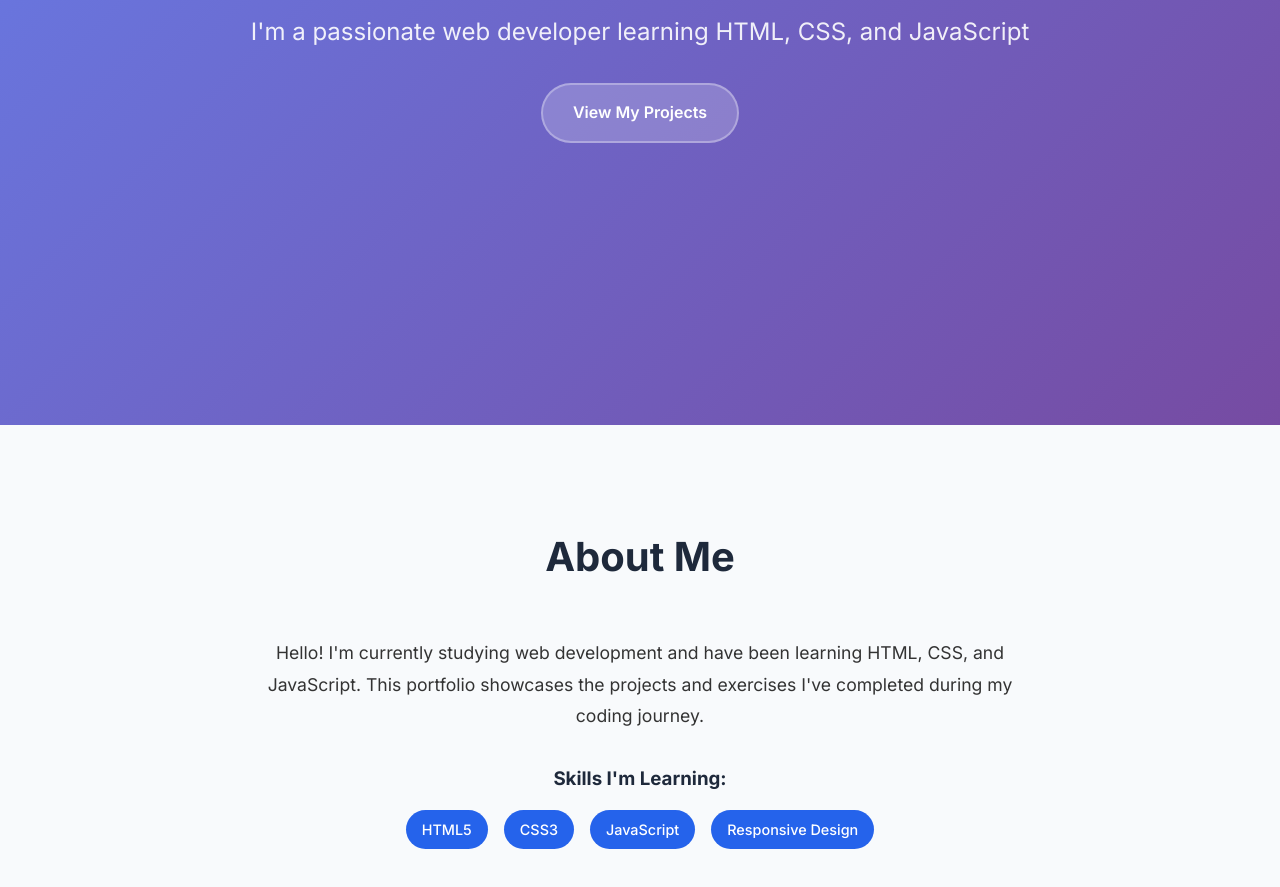
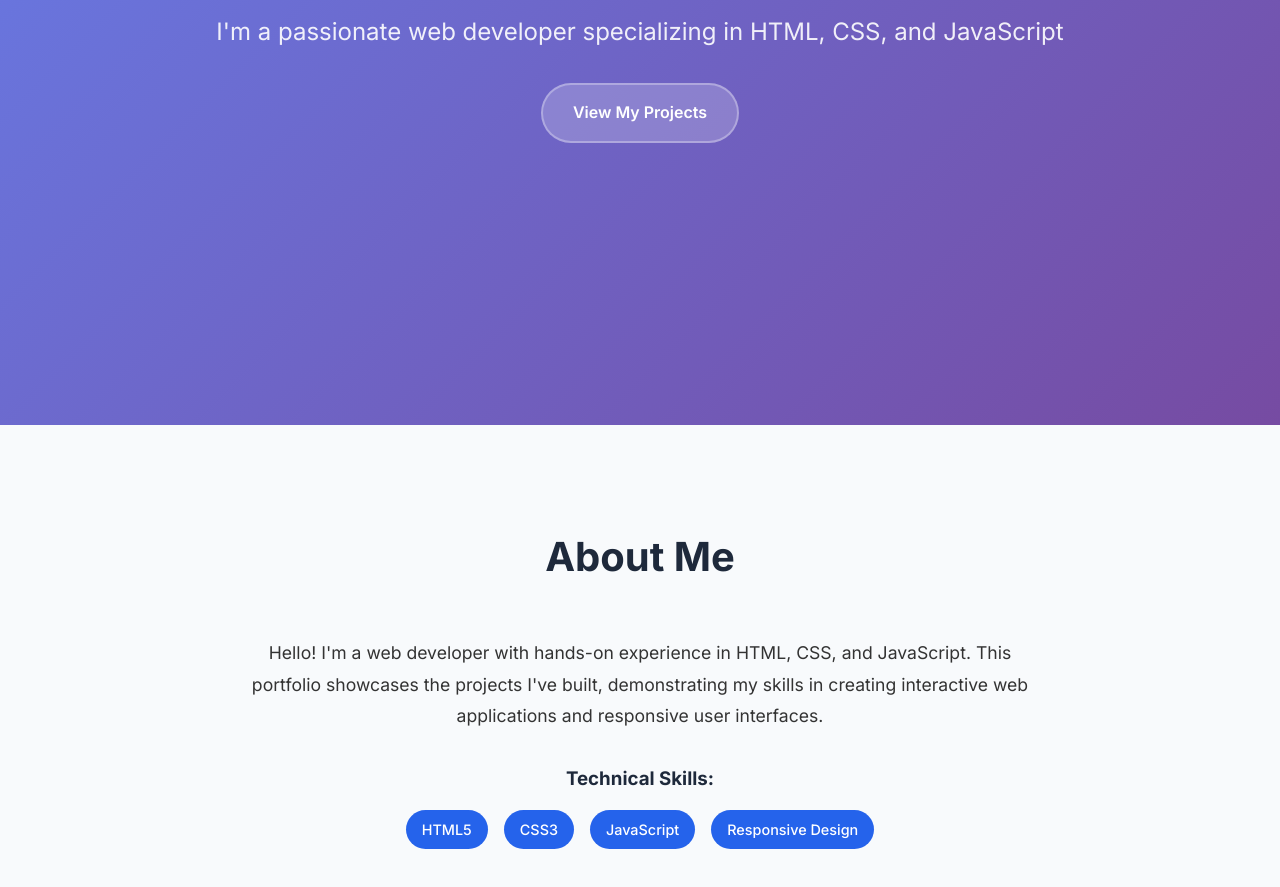
Before and after one commit to ArdensJournal/portfolio, a plain HTML site: page index.html in a window 1280 px wide. Shown: the part 375-1262 px from the top of the page. Drawn offline with Linux system fonts and the light colour scheme.

Commit message:
Updated Main page

```diff
--- a/index.html
+++ b/index.html
@@ -33,7 +33,7 @@
     <section id="home" class="hero">
         <div class="hero-content">
             <h1>Welcome to Asher's Portfolio</h1>
-            <p>I'm a passionate web developer learning HTML, CSS, and JavaScript</p>
+            <p>I'm a passionate web developer specializing in HTML, CSS, and JavaScript</p>
             <a href="#projects" class="cta-button">View My Projects</a>
         </div>
     </section>
@@ -44,9 +44,9 @@
             <h2>About Me</h2>
             <div class="about-content">
                 <div class="about-text">
-                    <p>Hello! I'm currently studying web development and have been learning HTML, CSS, and JavaScript. This portfolio showcases the projects and exercises I've completed during my coding journey.</p>
+                    <p>Hello! I'm a web developer with hands-on experience in HTML, CSS, and JavaScript. This portfolio showcases the projects I've built, demonstrating my skills in creating interactive web applications and responsive user interfaces.</p>
                     <div class="skills">
-                        <h3>Skills I'm Learning:</h3>
+                        <h3>Technical Skills:</h3>
                         <div class="skill-tags">
                             <span class="skill-tag">HTML5</span>
                             <span class="skill-tag">CSS3</span>
```
